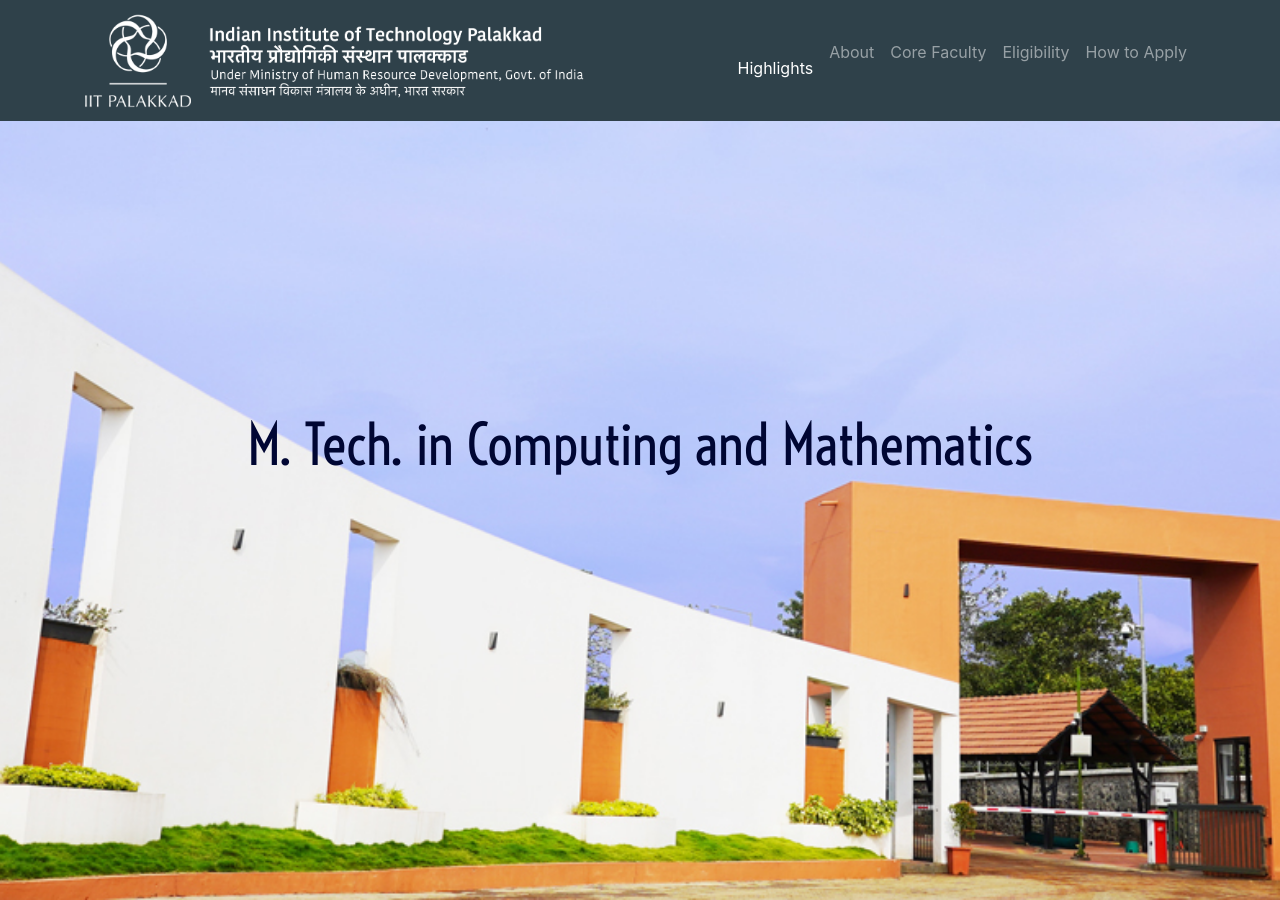
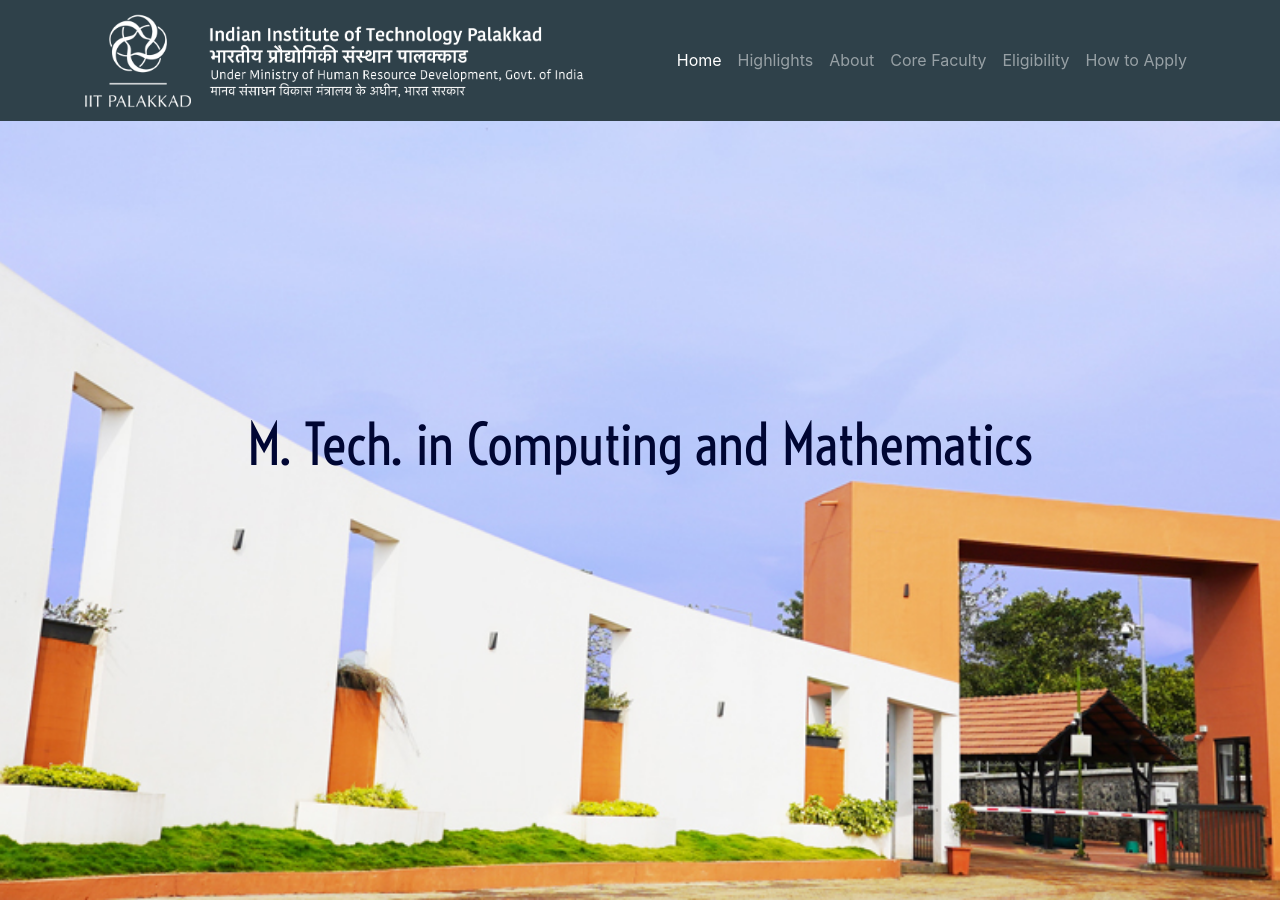
Before and after one commit to iitpkd/mcam, a Jekyll site: the page built from index.md, in a window 1280 px wide and 900 px high. Built offline with Jekyll 4.4.1, drawn with Linux system fonts in a browser that asks for light colours.

Commit message:
Fixed a typo

```diff
--- a/_includes/navbar.html
+++ b/_includes/navbar.html
@@ -6,7 +6,7 @@
       <div class="navbar-collapse collapse justify-content-center" id="collapsingNavbar">
         <ul class="navbar-nav ml-auto">
           <li class="nav-item" id="homeNav">
-            <a class="nav-link" href="/>Home</a>
+            <a class="nav-link" href="/">Home</a>
           </li>
           <li class="nav-item" id="highlightsNav">
             <a class="nav-link" href="/highlights">Highlights</a>
```
Also changed, not shown: 11 other files.
